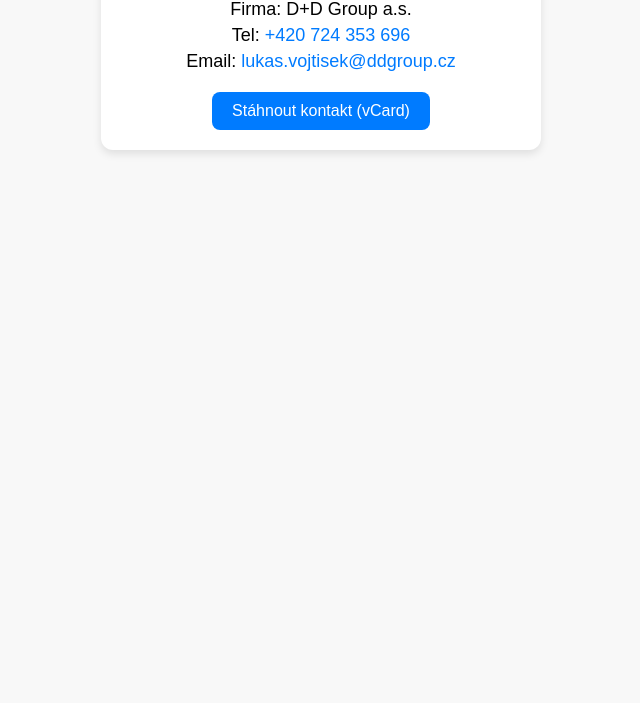
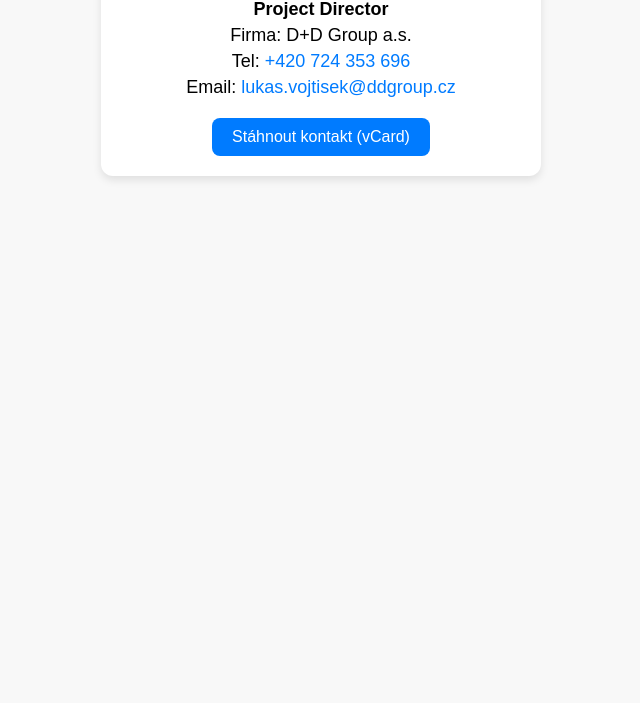
Before and after one commit to DDGroup-int/Luk-V, a plain HTML site: page index.html in a window 1280 px wide. Shown: the part 97-800 px from the top of the page, without its empty margins (319-959 px from the left). Drawn offline with Linux system fonts and the light colour scheme.

Commit message:
Add files via upload

```diff
--- a/index.html
+++ b/index.html
@@ -19,6 +19,7 @@
 <body>
 <div class="container">
 <h1>Lukáš Vojtíšek</h1>
+<p><strong>Project Director</strong></p>
 <p>Firma: D+D Group a.s. </p>
 <p>Tel: <a href="tel:+420724353696">+420 724 353 696</a></p>
 <p>Email: <a href="mailto:lukas.vojtisek@ddgroup.cz">lukas.vojtisek@ddgroup.cz</a></p>
```
